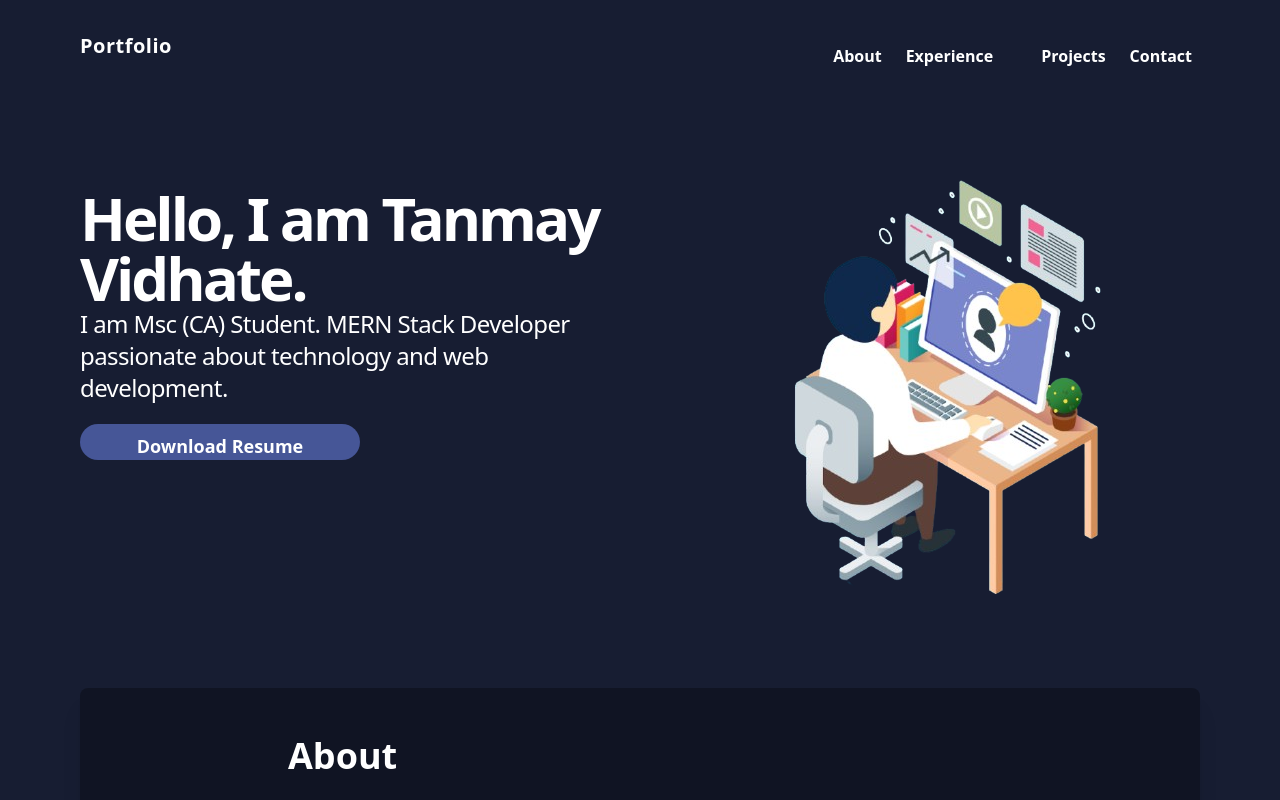
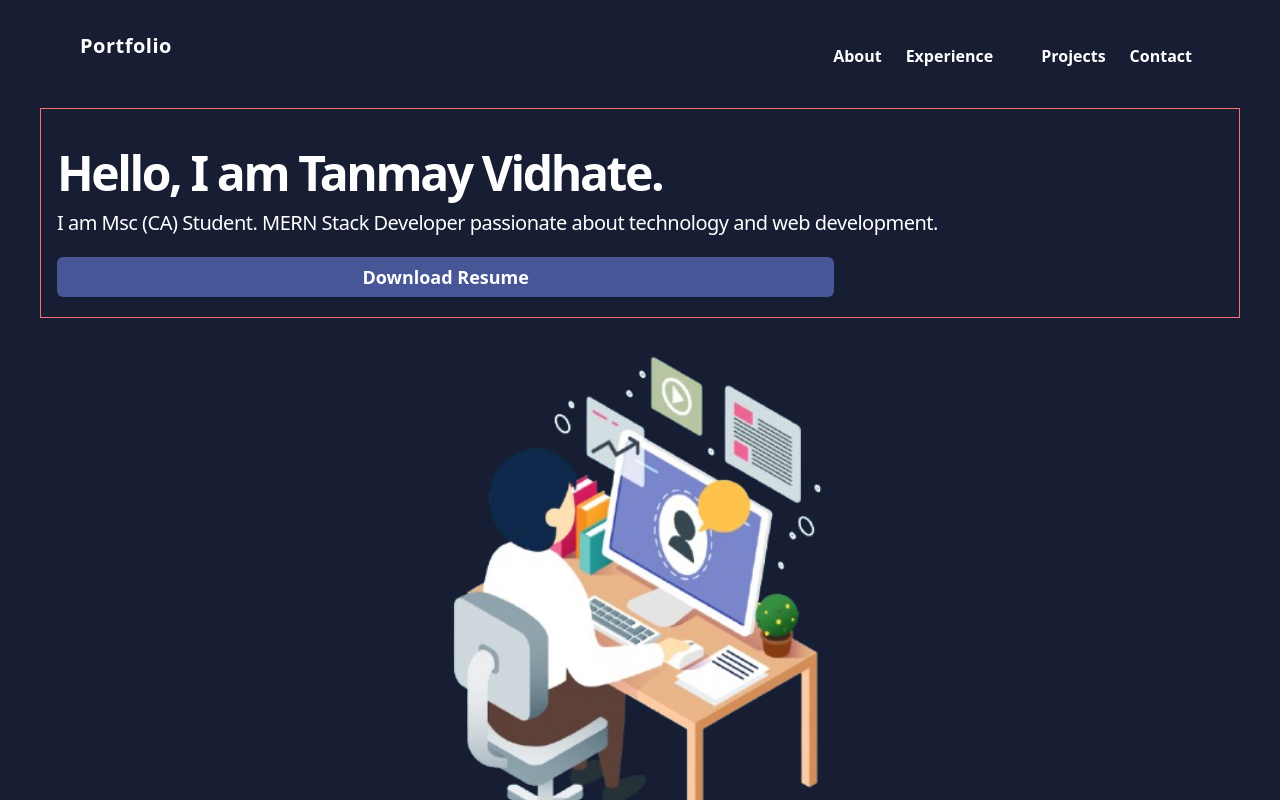
Before and after one commit to TanmayVidhate/Portfolio, a React (Vite) app: page / in a window 1280 px wide. Shown: the top 800 px of the page. Built offline with nearby package versions, Linux system fonts and the light colour scheme.

Commit message:
add flex

```diff
--- a/src/Views/Home.jsx
+++ b/src/Views/Home.jsx
@@ -4,20 +4,20 @@ import imag1 from '.././assets/hero-img.png'
 function Home() {
     return (
         <>
-            <div className='text-white flex w-full justify-between items-start p-10 md:p-20'>
-                <div className='md:w-2/4 md:pt-10'>
-                    <h1 className='text-3xl md:text-6xl font-bold flex leading-normal tracking-tighter'>
+            <div className='text-white flex w-full justify-between items-start p-10 sm:flex-col md:p-15 '>
+                <div className='border border-red-400 sm:py-5 sm:px-4 md:w-full md:pt-10'>
+                    <h1 className='  font-bold flex leading-normal tracking-tighter sm:text-4xl  md:text-5xl'>
                         Hello, I am Tanmay Vidhate.
                     </h1>
-                    <p className='text-sm md:text-2xl tracking-tight'>
+                    <p className='text-sm  tracking-tight sm:text-xl sm:mt-3  md:text-xl'>
                         I am Msc (CA) Student. MERN Stack Developer passionate about technology and web development.
                     </p>
-                    <button className='mt-5 md:md-10 text-white py02 text-sm md:text-lg md:py-2 md:px-4 hover:opacity-85 duration-300 hover:scale-105 font-semibold rounded-3xl bg-[#465697] sm:h-9 sm:w-1/2'>
+                    <button className='mt-5 text-white py02 text-sm  hover:opacity-85 duration-300 hover:scale-105 font-semibold rounded-md bg-[#465697] sm:h-10 sm:w-1/3 md:md-10 md:w-2/3 md:text-lg  md:px-4 '>
                         <a href='Tanmay_Vidhate_7028982917.pdf' download>Download Resume</a>
                     </button>
                 </div>
-                <div>
-                    <img className="" src={imag1} alt='Hero image 1'></img>
+                <div className='sm:w-full sm:block md:w-full '>
+                    <img className=" sm:m-auto sm:w-1/2" src={imag1} alt='Hero image 1'></img>
                 </div>
             </div>
         </>
```
